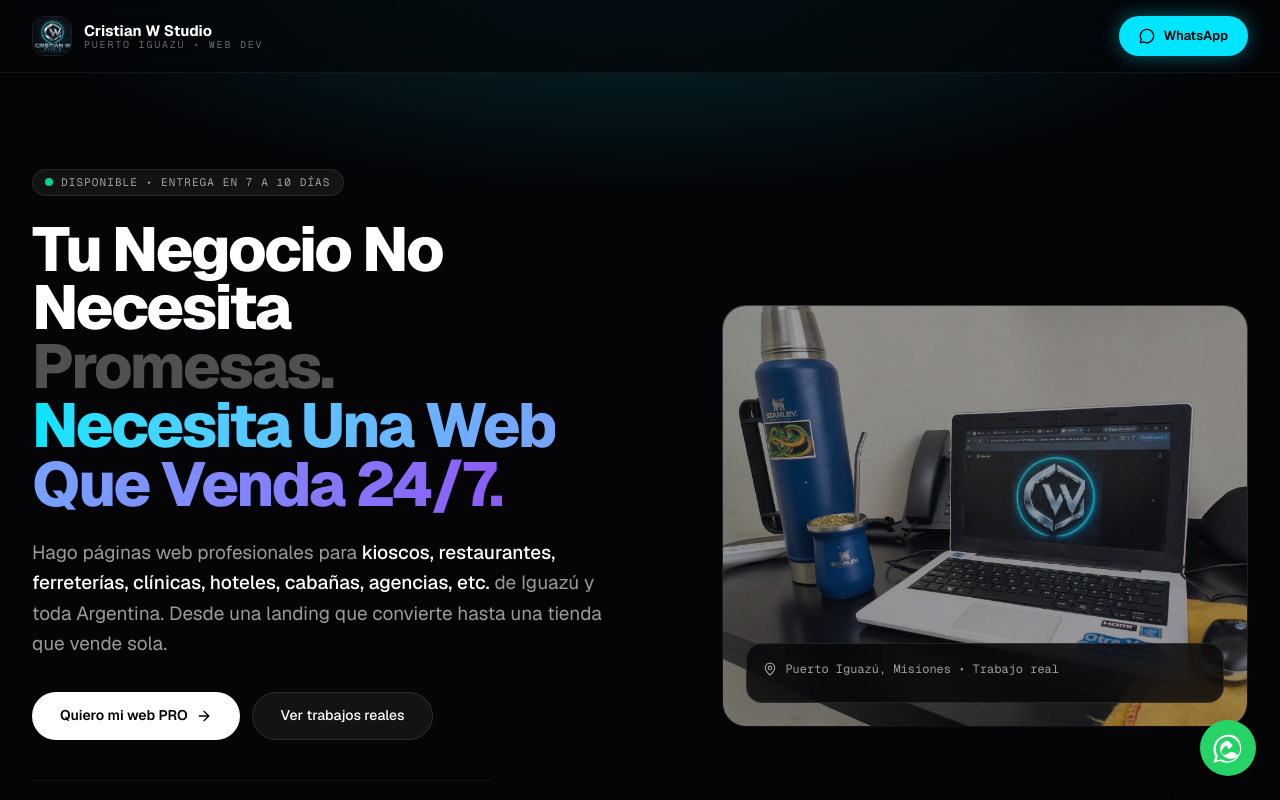
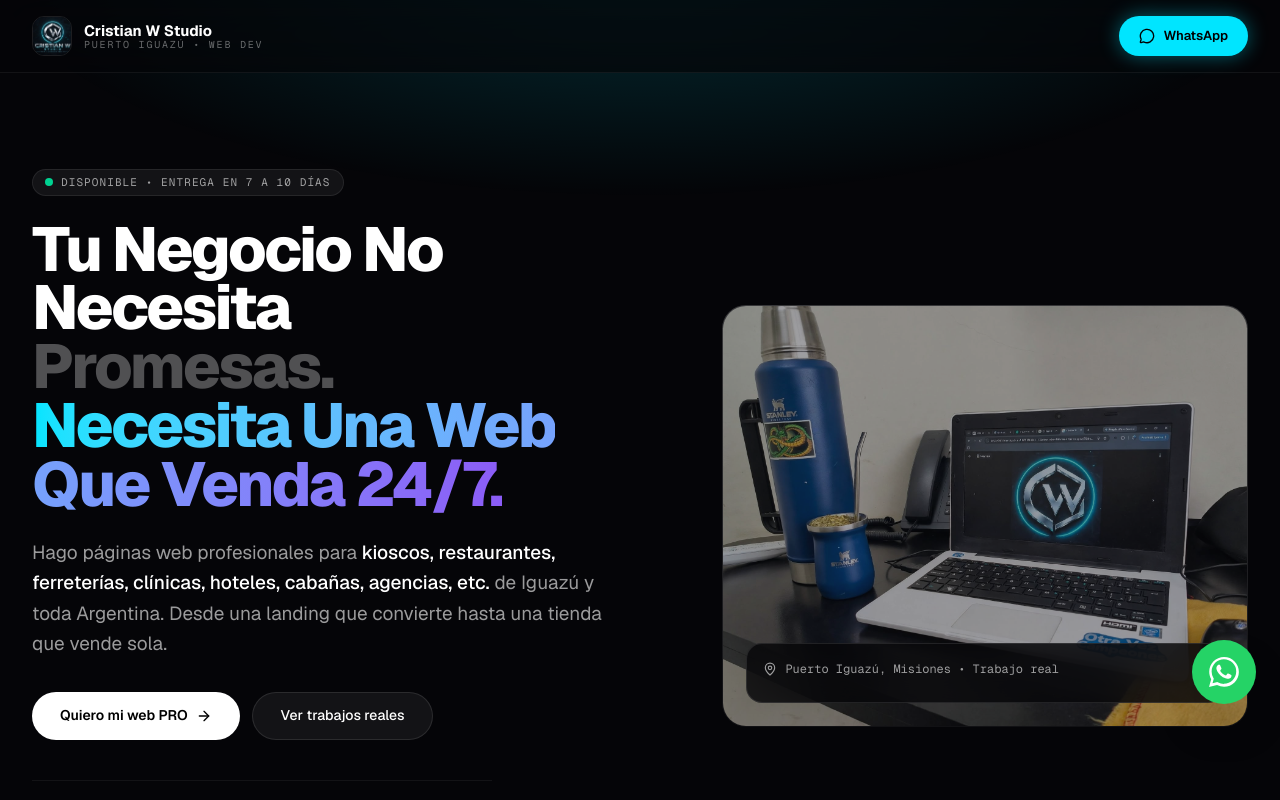
Before and after one commit to 6794268733/Cristian-w-studio, a Next.js app: page / in a window 1280 px wide. Shown: the top 800 px of the page. Built offline with nearby package versions, Linux system fonts and the light colour scheme.

Commit message:
whatsapp oficial svg sin imagen

```diff
--- a/app/page.tsx
+++ b/app/page.tsx
@@ -202,14 +202,14 @@ export default function App() {
           <div>HECHO EN IGUAZÚ CON ⚡ Y MATE</div>
         </div>
       </footer>
-      {/* BOTON WHATSAPP FLOTANTE */}
+      {/* WHATSAPP OFICIAL - SIN IMAGEN, SVG PURO */}
 <a
-  href="https://wa.me/5493754400392?text=Hola%20Cristian!%20Quiero%20mi%20auditor%C3%ADa%20de%20Maps"
+  href="https://wa.me/5493755XXXXXX?text=Hola%20Cristian!%20Quiero%20mi%20auditor%C3%ADa%20gratis%20de%20Maps"
   target="_blank"
-  className="fixed bottom-6 right-6 z-50 bg-[#25D366] w-14 h-14 rounded-full flex items-center justify-center shadow-2xl hover:scale-110 transition-transform"
+  className="fixed bottom-24 right-6 z-[999] w-16 h-16 bg-[#25D366] rounded-full flex items-center justify-center shadow-2xl hover:scale-110 transition-all"
 >
-  <svg viewBox="0 0 24 24" className="w-8 h-8 fill-white">
-    <path d="M19.11 17.47c-.39-1.19-2.35-2.18-3.27-2.31-.88-.12-1.53-.39-2.63.28-1.1.67-4.2 2.73-5.3 1.08-.39-.58-.98-1.9-.98-1.9s1.47-2.35 2.08-3.15c.61-.8 1.22-1.47 1.71-1.08.49.39 1.59 2.08 1.71 2.31.12.23.39.12.67-.12.28-.23 1.71-1.59 1.96-1.9.24-.32.49-.47.12-.95-.36-.49-1.71-2.08-2.35-2.69-.64-.61-1.35-.51-1.83-.39-.49.12-1.83.73-2.69 1.47-.87.74-2.69 2.84-2.2 5.66.49 2.81 2.93 5.08 5.42 5.93 2.5.85 4.2.39 5.66-.12 1.47-.51 2.47-1.47 2.81-2.08.34-.61.34-1.13 0-1.47zM12.05 21.9c-1.66 0-3.29-.42-4.71-1.22l-.34-.2-3.52.92.94-3.43-.22-.36a9.1 9.1 0 01-1.39-4.84c0-5.03 4.09-9.12 9.12-9.12 2.44 0 4.73.95 6.45 2.68a9.06 9.06 0 012.68 6.44c0 5.03-4.09 9.12-9.12 9.12l-.9.11zm7.86-16.98A10.9 10.9 0 0012.05 2c-6.05 0-10.97 4.92-10.97 10.97 0 1.93.5 3.81 1.46 5.47L1 23l4.71-1.23a10.95 10.95 0 005.24 1.34h.01c6.05 0 10.97-4.92 10.97-10.97 0-2.93-1.14-5.68-3.21-7.75l-.8-.47z"/>
+  <svg viewBox="0 0 24 24" className="w-9 h-9">
+    <path fill="white" d="M19.05 4.94A9.82 9.82 0 0 0 12.03 2C6.58 2 2.15 6.42 2.15 11.88c0 1.74.45 3.44 1.31 4.93L2 22l5.34-1.4a9.86 9.86 0 0 0 4.69 1.19h.01c5.45 0 9.87-4.42 9.87-9.87 0-2.64-1.03-5.12-2.86-6.98zm-7.02 15.05h-.01a8.2 8.2 0 0 1-4.18-1.15l-.3-.18-3.17.83.84-3.09-.2-.31a8.17 8.17 0 0 1-1.26-4.41c0-4.52 3.68-8.2 8.2-8.2 2.19 0 4.25.85 5.8 2.4a8.15 8.15 0 0 1 2.4 5.8c0 4.52-3.68 8.2-8.21 8.2zm4.49-6.14c-.25-.12-1.46-.72-1.69-.8-.23-.08-.39-.12-.56.12-.17.25-.65.8-.8.96-.15.17-.29.19-.54.07-.25-.12-1.05-.39-2-1.23-.74-.66-1.24-1.47-1.38-1.72-.15-.25-.02-.38.11-.5.11-.11.25-.29.37-.43.12-.15.16-.25.25-.42.08-.17.04-.31-.02-.43-.06-.12-.56-1.34-.77-1.84-.2-.48-.4-.42-.56-.42h-.48c-.17 0-.43.06-.66.31-.23.25-.87.85-.87 2.06 0 1.22.89 2.39 1.01 2.56.12.17 1.75 2.67 4.23 3.74.59.25 1.05.4 1.41.51.59.19 1.13.16 1.56.1.48-.07 1.46-.6 1.67-1.18.21-.58.21-1.07.15-1.18-.07-.11-.23-.17-.48-.29z"/>
   </svg>
 </a>
     </div>
```
